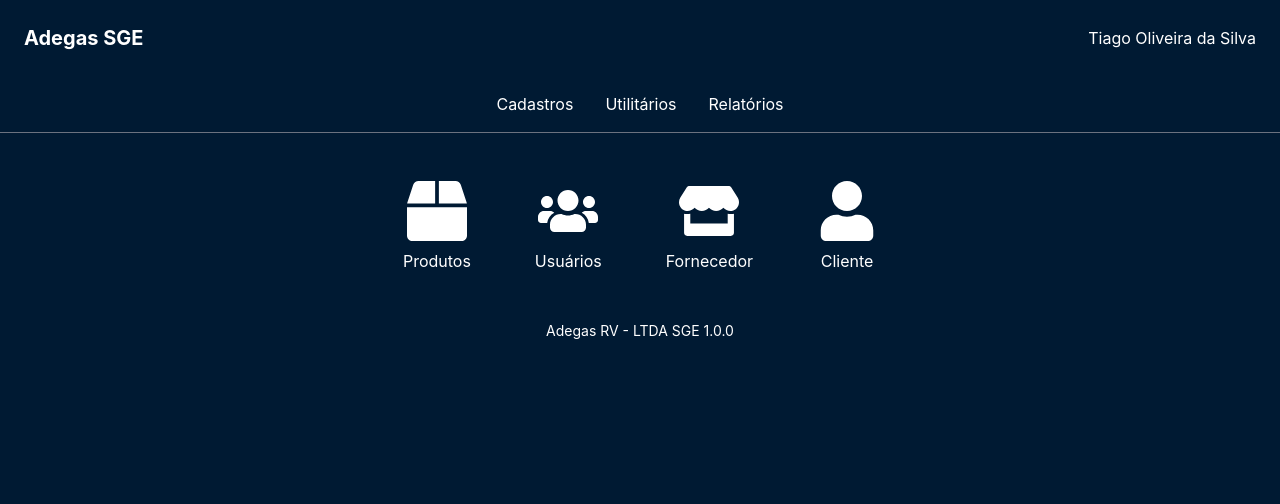
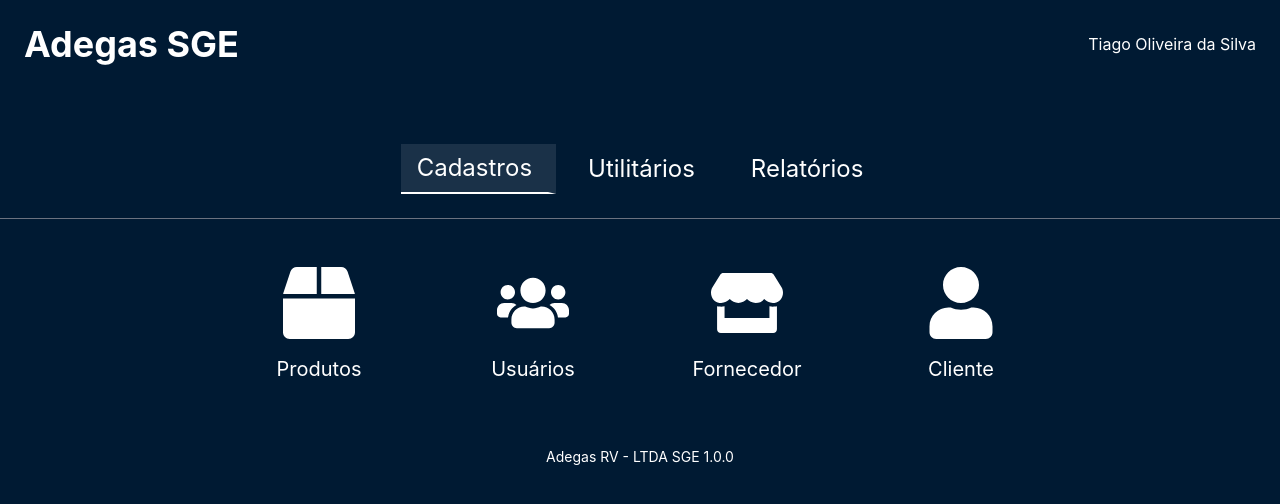
Before and after one commit to Titopollice/ERP_Adegas, a React (Vite) app: page / in a window 1280 px wide. Shown: the top 504 px of the page. Built offline with nearby package versions, Linux system fonts and the light colour scheme.

Commit message:
add opçao menu

```diff
--- a/src/pages/Cliente.css
+++ b/src/pages/Cliente.css
@@ -1,6 +1,7 @@
 /* src/pages/ClientRegistration.css */
 .client-registration-container {
     font-family: Inter, system-ui, Avenir, Helvetica, Arial, sans-serif;
+    background:#001a33;
   }
 
   .client-registration-box {
--- a/src/pages/Home.css
+++ b/src/pages/Home.css
@@ -1,35 +1,86 @@
-/* src/pages/Home.css */
 .home-container {
-  background-color: #001a33; /* Cor específica para o header */
+  background-color: #001a33;
+  font-family: Inter, system-ui, Avenir, Helvetica, Arial, sans-serif;
 
-    font-family: Inter, system-ui, Avenir, Helvetica, Arial, sans-serif;
 }
 
 .home-header {
-    background-color: #001a33; /* Cor específica para o header */
+  background-color: #001a33;
 }
 
-  .home-nav a {
+.home-nav button {
   color: white;
-    background-color: #001a33; /* Cor específica para o header */
-
+  background-color: #001a33;
+  border-right: 1px solid #d1d5db;
+  padding: 0.5rem 1rem;
+  transition: background-color 0.3s ease, color 0.3s ease;
 }
 
-  .home-nav a:hover {
-    text-decoration: underline;
-    background-color: #001a33; /* Cor específica para o header */
+.home-nav button:hover {
+  background-color: rgba(255, 255, 255, 0.1);
+  color: #d1d5db;
+}
 
+.home-nav button.active {
+  border-bottom: 2px solid white;
+  background-color: rgba(255, 255, 255, 0.1);
+  color: white;
+}
+
+.home-nav button:last-child {
+  border-right-width: 0;
 }
 
 .home-main {
-    /* Estilos específicos para o main */
-    background-color: #001a33; /* Cor específica para o header */
-
+  background-color: #001a33;
+  display: flex;
+  flex-direction: column;
+  align-items: center;
+  justify-content: center; /* Alinha o conteúdo verticalmente no centro */
+  /*height: calc(100vh - 130px); /* Ajuste a altura para acomodar o cabeçalho e o rodapé */
+  margin-top: 0; /* Remove a margem superior */
+  padding: 0 1rem; /* Adiciona algum espaçamento lateral se necessário */
   }
 
+
+
 .home-footer {
-    background-color: #001a33; /* Cor específica para o header */
+  background-color: #001a33;
   color: #ffffff;
   font-size: 0.875rem;
-    margin-top: 3rem;
+  margin-top: auto;
+  padding: 1rem 0;
+  text-align: center;
 }
+
+/* src/pages/Home.css */
+.home-nav .active {
+  border-bottom: 2px solid white;
+  /* Adiciona uma borda inferior para destacar o botão ativo */
+  color: white;
+  /* Cor do texto para o botão ativo */
+  padding-bottom: 0.5rem;
+  /* Ajusta o espaçamento para a borda */
+}
+
+
+.home-nav button {
+  border-right-width: 8px;
+  /* Adiciona uma borda direita para todos os botões */
+  border-color: #d1d5db00;
+  /* Cor da borda */
+}
+
+.home-nav button.active {
+  border-bottom: 2px solid white;
+  /* Adiciona uma borda inferior para destacar o botão ativo */
+  padding-bottom: 0.5rem;
+  /* Ajusta o espaçamento para a borda inferior */
+  background-color: rgba(255, 255, 255, 0.1);
+  /* Adiciona um fundo sutil para o botão ativo, opcional */
+}
+
+.home-nav button:last-child {
+  border-right-width: 0;
+  /* Remove a borda direita do último botão */
+}
--- a/src/pages/Home.jsx
+++ b/src/pages/Home.jsx
@@ -1,75 +1,75 @@
-// src/pages/Home.jsx
 import React, { useState } from 'react';
 import { Link } from 'react-router-dom';
-import { FaBox, FaUsers, FaStore,FaUser, FaCartArrowDown, FaDollarSign, FaMoneyBillWave, FaWarehouse, FaFileInvoice, FaFileInvoiceDollar, FaCashRegister } from 'react-icons/fa';
+import { FaBox, FaUsers, FaStore, FaUser, FaCartArrowDown, FaDollarSign, FaMoneyBillWave, FaWarehouse, FaFileInvoice, FaFileInvoiceDollar, FaCashRegister } from 'react-icons/fa';
 import './Home.css';
 
 const Home = () => {
   const [currentSection, setCurrentSection] = useState('cadastros');
 
   const renderIcons = () => {
+    const iconClassName = "flex flex-col items-center space-y-4 hover:text-blue-300 transition duration-300 ease-in-out min-w-[150px]";
+
     switch (currentSection) {
       case 'cadastros':
         return (
           <div className="flex space-x-16">
-            <Link to="/produtos" className="flex flex-col items-center space-y-2">
-              <FaBox className="text-6xl" />
-              <span>Produtos</span>
+            <Link to="/produtos" className={iconClassName}>
+              <FaBox className="text-7xl" />
+              <span className="text-xl">Produtos</span>
             </Link>
-            <Link to="/usuario" className="flex flex-col items-center space-y-2">
-              <FaUsers className="text-6xl" />
-              <span>Usuários</span>
+            <Link to="/usuario" className={iconClassName}>
+              <FaUsers className="text-7xl" />
+              <span className="text-xl">Usuários</span>
             </Link>
-            <Link to="/fornecedor" className="flex flex-col items-center space-y-2">
-              <FaStore className="text-6xl" />
-              <span>Fornecedor</span>
+            <Link to="/fornecedor" className={iconClassName}>
+              <FaStore className="text-7xl" />
+              <span className="text-xl">Fornecedor</span>
             </Link>
-            <Link to="/cliente" className="flex flex-col items-center space-y-2">
-              <FaUser className="text-6xl" />
-              <span>Cliente</span>
+            <Link to="/cliente" className={iconClassName}>
+              <FaUser className="text-7xl" />
+              <span className="text-xl">Cliente</span>
             </Link>
           </div>
         );
       case 'utilitarios':
         return (
           <div className="flex space-x-16">
-            <Link to="/vendas" className="flex flex-col items-center space-y-2">
-              <FaCartArrowDown className="text-6xl" />
-              <span>Venda</span>
+            <Link to="/vendas" className={iconClassName}>
+              <FaCartArrowDown className="text-7xl" />
+              <span className="text-xl">Venda</span>
             </Link>
-            <Link to="/ContasPagar" className="flex flex-col items-center space-y-2">
-              <FaDollarSign className="text-6xl" />
-              <span>Gerar A Pagar</span>
+            <Link to="/ContasPagar" className={iconClassName}>
+              <FaDollarSign className="text-7xl" />
+              <span className="text-xl">Gerar A Pagar</span>
             </Link>
-            <Link to="/ContasReceber" className="flex flex-col items-center space-y-2">
-              <FaMoneyBillWave className="text-6xl" />
-              <span>Gerar A Receber</span>
+            <Link to="/ContasReceber" className={iconClassName}>
+              <FaMoneyBillWave className="text-7xl" />
+              <span className="text-xl">Gerar A Receber</span>
             </Link>
-            <Link to="/estoque" className="flex flex-col items-center space-y-2">
-              <FaWarehouse className="text-6xl" />
-              <span>Entrada de Estoque</span>
+            <Link to="/estoque" className={iconClassName}>
+              <FaWarehouse className="text-7xl" />
+              <span className="text-xl">Entrada de Estoque</span>
             </Link>
           </div>
         );
       case 'relatorios':
-        // Exemplos de ícones para Relatórios
         return (
           <div className="flex space-x-16">
-            <Link to="/relatorioEstoque" className="flex flex-col items-center space-y-2">
-              <FaWarehouse className="text-6xl" />
-              <span>Entrada de Estoque</span>
+            <Link to="/relatorioEstoque" className={iconClassName}>
+              <FaWarehouse className="text-7xl" />
+              <span className="text-xl">Entrada de Estoque</span>
             </Link>
-            <Link to="/relatorioVendas" className="flex flex-col items-center space-y-2">
-              <FaCashRegister className="text-6xl" />
-              <span>Venda Realizada</span>
+            <Link to="/relatorioVendas" className={iconClassName}>
+              <FaCashRegister className="text-7xl" />
+              <span className="text-xl">Venda Realizada</span>
             </Link>
-            <Link to="/relatorioPagar" className="flex flex-col items-center space-y-2">
-              <FaFileInvoiceDollar className="text-6xl" />
-              <span>A Pagar</span>
+            <Link to="/relatorioPagar" className={iconClassName}>
+              <FaFileInvoiceDollar className="text-7xl" />
+              <span className="text-xl">A Pagar</span>
             </Link>
-            <Link to="/relatorioReceber" className="flex flex-col items-center space-y-2">
-              <FaFileInvoice className="text-6xl" />
-              <span>A Receber</span>
+            <Link to="/relatorioReceber" className={iconClassName}>
+              <FaFileInvoice className="text-7xl" />
+              <span className="text-xl">A Receber</span>
             </Link>
           </div>
         );
@@ -79,18 +79,33 @@ const Home = () => {
   };
 
   return (
-    <div className="home-container h-screen w-screen  text-white">
-      <header className="home-header flex justify-between items-center p-6 ">
-        <h1 className="text-xl font-bold">Adegas SGE</h1>
+    <div className="home-container h-screen w-screen text-white">
+      <header className="home-header flex justify-between items-center p-6 mb-8">
+        <h1 className="text-4xl font-bold">Adegas SGE</h1>
         <div className="flex items-center space-x-4">
           <span>Tiago Oliveira da Silva</span>
         </div>
       </header>
 
-      <nav className="home-nav flex justify-center space-x-8 py-4 border-b border-gray-500">
-        <button onClick={() => setCurrentSection('cadastros')} className="hover:underline">Cadastros</button>
-        <button onClick={() => setCurrentSection('utilitarios')} className="hover:underline">Utilitários</button>
-        <button onClick={() => setCurrentSection('relatorios')} className="hover:underline">Relatórios</button>
+      <nav className="home-nav flex justify-center space-x-4 py-6 border-b border-gray-500">
+        <button
+          onClick={() => setCurrentSection('cadastros')}
+          className={`text-2xl px-4 py-2 ${currentSection === 'cadastros' ? 'active' : ''}`}
+        >
+          Cadastros
+        </button>
+        <button
+          onClick={() => setCurrentSection('utilitarios')}
+          className={`text-2xl px-4 py-2 ${currentSection === 'utilitarios' ? 'active' : ''}`}
+        >
+          Utilitários
+        </button>
+        <button
+          onClick={() => setCurrentSection('relatorios')}
+          className={`text-2xl px-4 py-2 ${currentSection === 'relatorios' ? 'active' : ''}`}
+        >
+          Relatórios
+        </button>
       </nav>
 
       <main className="home-main flex flex-col items-center mt-12 space-y-12">
--- a/src/pages/Login.jsx
+++ b/src/pages/Login.jsx
@@ -17,7 +17,7 @@ const Login = () => {
   };
 
   return (
-    <div className="flex flex-col items-center justify-center h-screen w-screen bg-gradient-to-b from-blue-800 to-blue-500">
+    <div className="flex flex-col items-center justify-center h-screen w-screen bg-gradient-to-b from-blue-900 to-blue-900">
       <div className="flex flex-col items-center mb-8">
         <img src={logo} alt="Logo" className="h-24 mb-4 rounded" />
         <h1 className="text-3xl font-semibold text-white">Adegas SG</h1>
```
Lines whose indentation alone changed are shown as unchanged.
